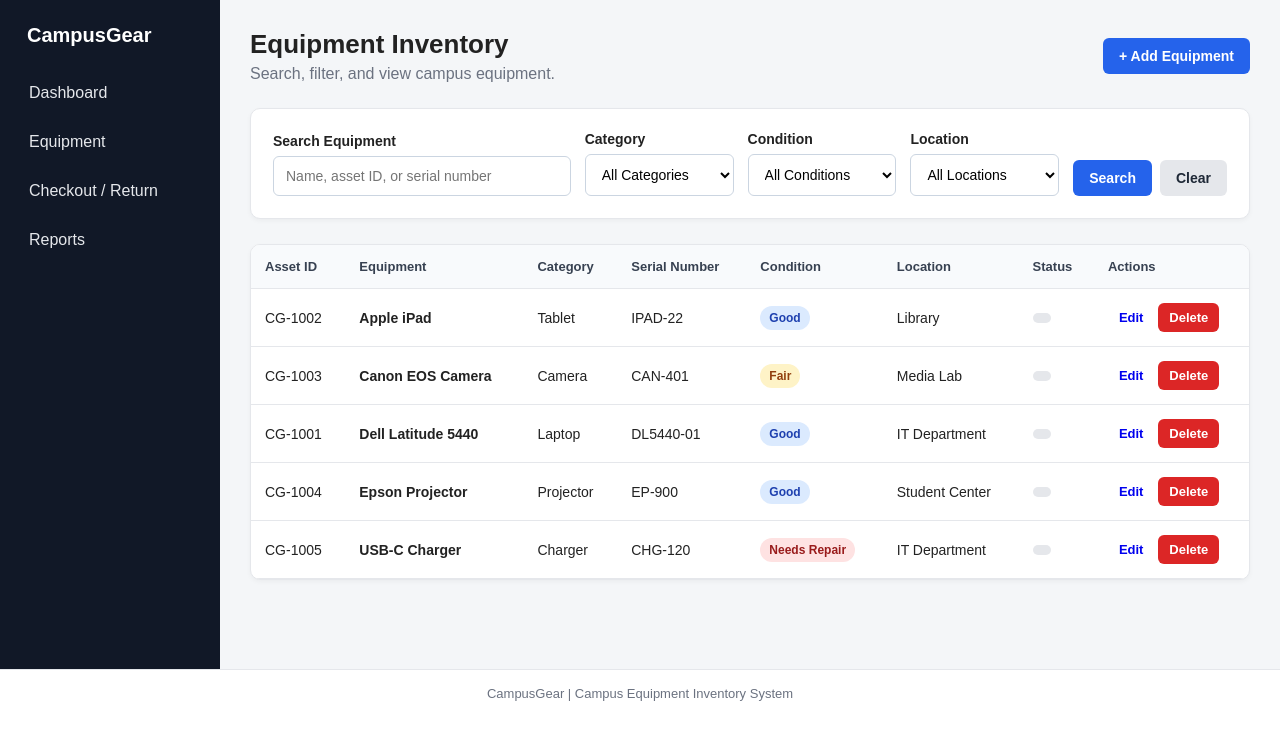
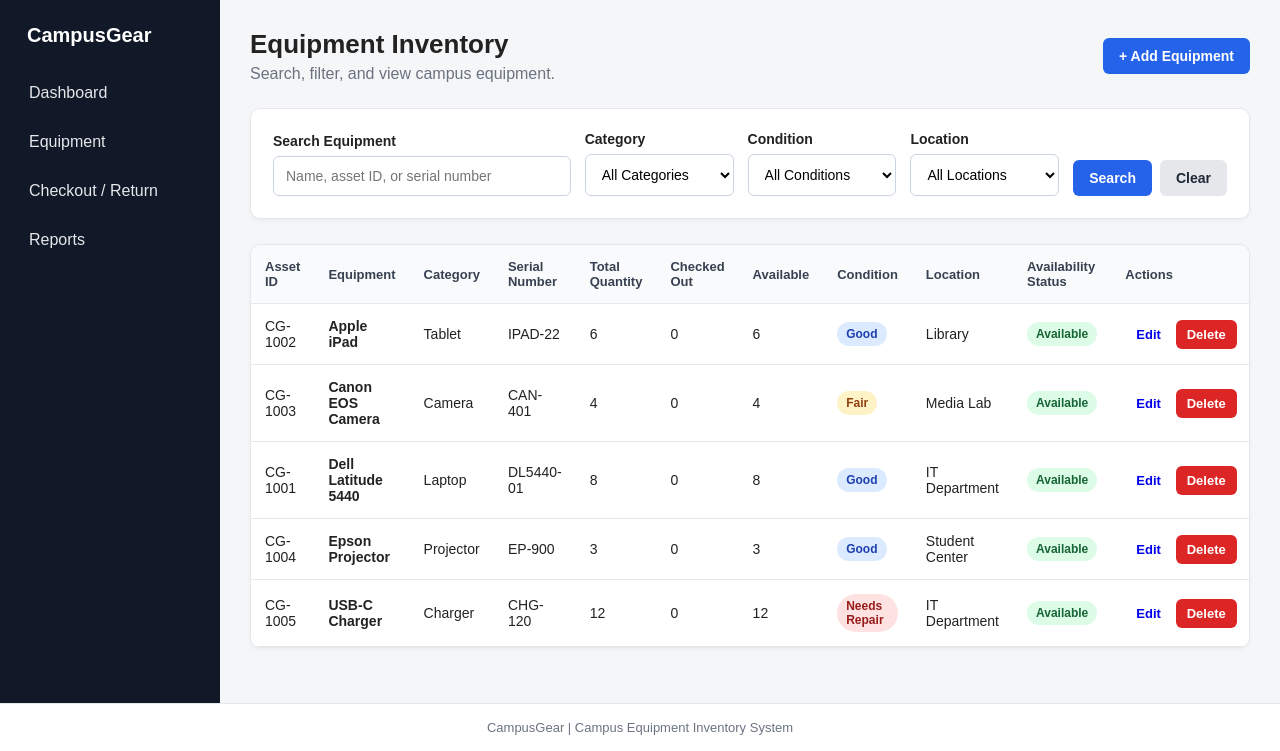
Before and after one commit to Datvixen/-CampusGear, a Flask app: page /equipment in a window 1280 px wide. Shown: the part 88-839 px from the top of the page. Before the commit the page ends 789 px from the top, so only its background shows below. Run offline with Flask 3, Linux system fonts and the light colour scheme; data comes from the database, SQL or seed files in the repository; data that the repository does not hold is empty.

Commit message:
Add equipment availability and status tracking

```diff
--- a/app.py
+++ b/app.py
@@ -29,12 +29,12 @@ def dashboard():
  return render_template("dashboard.html",stats=stats,recent=recent)
 @app.route("/equipment")
 def equipment():
- s=request.args.get("search","").strip(); cat=request.args.get("category",""); cond=request.args.get("condition",""); loc=request.args.get("location",""); sql="SELECT * FROM equipment WHERE 1=1"; p=[]
- if s: sql+=" AND (name LIKE ? OR asset_tag LIKE ? OR serial_number LIKE ?)"; q=f"%{s}%"; p += [q,q,q]
- if cat: sql+=" AND category=?"; p.append(cat)
- if cond: sql+=" AND condition=?"; p.append(cond)
- if loc: sql+=" AND location=?"; p.append(loc)
- c=db(); items=c.execute(sql+" ORDER BY name",p).fetchall(); c.close(); return render_template("equipment.html",items=items,categories=CATEGORIES,conditions=CONDITIONS,locations=LOCATIONS,search=s,category=cat,condition=cond,location=loc)
+ s=request.args.get("search","").strip(); cat=request.args.get("category",""); cond=request.args.get("condition",""); loc=request.args.get("location",""); sql="SELECT e.*,COALESCE(active.checked_out_quantity,0) AS checked_out_quantity,MAX(0,e.quantity-COALESCE(active.checked_out_quantity,0)) AS available_quantity,CASE WHEN e.condition='Out of Service' THEN 'Out of Service' WHEN COALESCE(active.checked_out_quantity,0)=0 AND e.quantity>0 THEN 'Available' WHEN MAX(0,e.quantity-COALESCE(active.checked_out_quantity,0))>0 THEN 'Partially Checked Out' ELSE 'Checked Out' END AS availability_status FROM equipment e LEFT JOIN (SELECT equipment_id,SUM(quantity) AS checked_out_quantity FROM checkouts WHERE return_date IS NULL GROUP BY equipment_id) active ON active.equipment_id=e.id WHERE 1=1"; p=[]
+ if s: sql+=" AND (e.name LIKE ? OR e.asset_tag LIKE ? OR e.serial_number LIKE ?)"; q=f"%{s}%"; p += [q,q,q]
+ if cat: sql+=" AND e.category=?"; p.append(cat)
+ if cond: sql+=" AND e.condition=?"; p.append(cond)
+ if loc: sql+=" AND e.location=?"; p.append(loc)
+ c=db(); items=c.execute(sql+" ORDER BY e.name",p).fetchall(); c.close(); return render_template("equipment.html",items=items,categories=CATEGORIES,conditions=CONDITIONS,locations=LOCATIONS,search=s,category=cat,condition=cond,location=loc)
 @app.route("/equipment/add",methods=["GET","POST"])
 def add_equipment():
  if request.method=="POST": return save()
--- a/static/css/style.css
+++ b/static/css/style.css
@@ -357,6 +357,11 @@ textarea {
     color: #166534;
 }
 
+.status-partial {
+    background: #fef3c7;
+    color: #92400e;
+}
+
 .status-checkedout {
     background: #dbeafe;
     color: #1e40af;
--- a/templates/equipment.html
+++ b/templates/equipment.html
@@ -121,9 +121,12 @@
                 <th>Equipment</th>
                 <th>Category</th>
                 <th>Serial Number</th>
+                <th>Total Quantity</th>
+                <th>Checked Out</th>
+                <th>Available</th>
                 <th>Condition</th>
                 <th>Location</th>
-                <th>Status</th>
+                <th>Availability Status</th>
                 <th>Actions</th>
             </tr>
         </thead>
@@ -143,6 +146,12 @@
                 <td>{{ item.category }}</td>
 
                 <td>{{ item.serial_number }}</td>
+
+                <td>{{ item.quantity }}</td>
+
+                <td>{{ item.checked_out_quantity }}</td>
+
+                <td>{{ item.available_quantity }}</td>
 
                 <td>
                     {% if item.condition == "Excellent" %}
@@ -170,38 +179,38 @@
                 <td>{{ item.location }}</td>
 
                 <td>
-                    {% if item.status == "Available" %}
+                    {% if item.availability_status == "Available" %}
                         <span class="badge status-available">
                             Available
                         </span>
 
-                    {% elif item.status == "Checked Out" %}
+                    {% elif item.availability_status == "Partially Checked Out" %}
+                        <span class="badge status-partial">
+                            Partially Checked Out
+                        </span>
+
+                    {% elif item.availability_status == "Checked Out" %}
                         <span class="badge status-checkedout">
                             Checked Out
                         </span>
 
-                    {% elif item.status == "Overdue" %}
-                        <span class="badge status-overdue">
-                            Overdue
-                        </span>
-
                     {% else %}
-                        <span class="badge">
-                            {{ item.status }}
+                        <span class="badge condition-repair">
+                            Out of Service
                         </span>
                     {% endif %}
                 </td>
 
                 <td class="actions">
 
-                    <a href="{{ url_for('edit_equipment', item_id=item.id) }}"
+                    <a href="{{ url_for('edit', i=item.id) }}"
                        class="btn btn-small">
                         Edit
                     </a>
 
                     <form
                         method="POST"
-                        action="{{ url_for('delete_equipment', item_id=item.id) }}"
+                        action="{{ url_for('delete', i=item.id) }}"
                         class="delete-form"
                     >
                         <button
```
